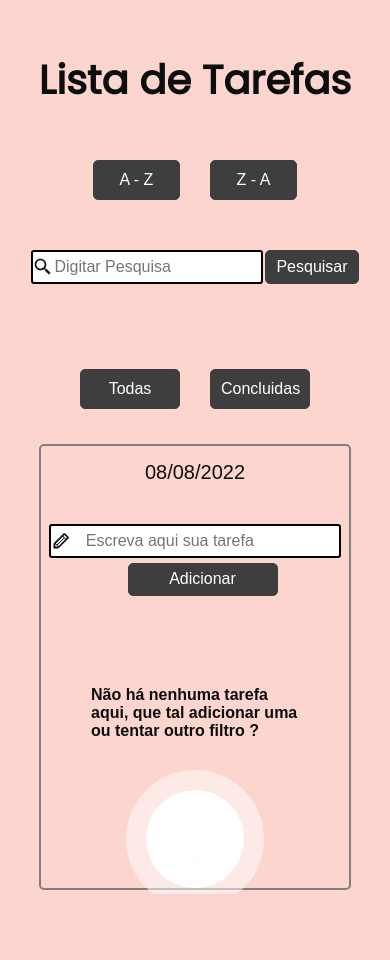
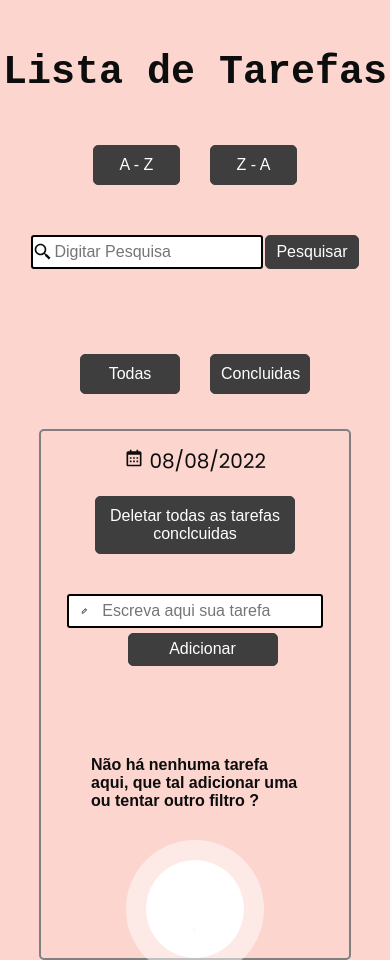
Before and after one commit to yasminalves16/ListaDeTarefas, a React (Create React App) app: page /dashboard in a window 390 px wide. Before the commit the page ends 894 px from the top, so only its background shows below. Built offline with nearby package versions, Linux system fonts and the light colour scheme.

Commit message:
fix: style mobile, and toast

```diff
--- a/src/components/Form/styles.js
+++ b/src/components/Form/styles.js
@@ -37,21 +37,29 @@ export const FormStyle = styled.form`
             background-color: #737373;
         }
     }
+    @media (max-width:900px) {
+        flex-direction: column;
+
+        button {
+            margin-top: 5px;
+            width: 150px;
+            height: 4vh;
+        }
+
+    }
 
     @media (max-width: 724px) {
         flex-direction: column;
         align-items: center;
 
-        div{
+        div {
             height: 4vh;
             width: 95%;
-            padding: 0px;
-
         }
 
-        button{
+        button {
             margin-top: 5px;
-            width:150px;
+            width: 150px;
             height: 4vh;
         }
     }
--- a/src/components/ListCard/index.js
+++ b/src/components/ListCard/index.js
@@ -1,7 +1,7 @@
 import { useTasks } from "../../providers/tasks";
 import { useState } from "react";
 
-import { Container, LiEdit } from "./styles";
+import { Container, Container2, LiEdit } from "./styles";
 
 import {
     AiOutlineCarryOut,
@@ -45,7 +45,6 @@ const ListCard = ({ task, id }) => {
                     name="salvar edição tarefa"
                     onClick={() => handleSave(id)}
                 >
-
                     <AiOutlineCheck />
                 </button>
             </LiEdit>
@@ -53,33 +52,34 @@ const ListCard = ({ task, id }) => {
     } else {
         if (valueButton === "Concluidas") {
             return (
-                <Container className={valueButton}>
+                <Container2 className={valueButton}>
                     <AiOutlineCarryOut />
                     <hr />
                     <label htmlFor={id}>{task}</label>
-                </Container>
+                </Container2>
             );
         }
         return (
             <Container className={valueButton}>
-
-                    <label htmlFor={id}>{task}</label>
-                    <hr />
+                <label htmlFor={id}>{task}</label>
+                <hr />
 
                 <div>
                     <button
                         name="concluir tarefa"
                         onClick={() => completedList(task, id)}
-                    >Salvar
+                    >
+                        Concluir
                         <AiOutlineCheck />
                     </button>
                     <button name="editar tarefa" onClick={handleOnEdit}>
-                      Editar  <AiOutlineEdit />
+                        Editar <AiOutlineEdit />
                     </button>
                     <button
                         name="excluir tarefa"
                         onClick={() => removeFromList(id)}
-                    >Excluir
+                    >
+                        Excluir
                         <TbTrashX />
                     </button>
                 </div>
--- a/src/components/ListCard/styles.js
+++ b/src/components/ListCard/styles.js
@@ -83,3 +83,40 @@ export const LiEdit = styled.li`
         align-items: flex-start;
     }
 `;
+
+export const Container2 = styled.li`
+    background-color: var(--white);
+    border-radius: 8px;
+    display: flex;
+    flex-direction: column;
+    align-items: center;
+    width: 250px;
+    height: 230px;
+    padding: 16px;
+    margin: 10px;
+    box-shadow: 0px 4px 4px rgba(0, 0, 0, 0.3);
+    border: 1 px solid var(--black);
+    color: var(--black);
+    overflow-wrap: break-word;
+    word-wrap: break-word;
+    overflow: auto;
+    font-size: 1.2em;
+
+    label {
+        width: 80%;
+        color: black;
+        text-decoration: line-through grey;
+        font-style: italic;
+        font-weight: bold;
+    }
+
+    hr {
+        width: 80%;
+        margin-top: 16px;
+        margin-bottom: 16px;
+    }
+    svg {
+        font-size: 1.3rem;
+        margin: 5px;
+    }
+`;
--- a/src/pages/dashboard/index.js
+++ b/src/pages/dashboard/index.js
@@ -2,21 +2,23 @@ import Aside from "../../components/Aside";
 import Form from "../../components/Form";
 import List from "../../components/List";
 import NavBar from "../../components/NavBar";
+import Button from "../../components/Button";
 
-import {Container, Header, Main} from "./styles";
+import { Container, Header, Main, StyleButton } from "./styles";
 
+import { useTasks } from "../../providers/tasks";
+
+import { BiCalendar } from "react-icons/bi";
 
 const Dashboard = () => {
-
-
-    const date = new Date()
+    const date = new Date();
     const today = date.toLocaleDateString("pt-BR", {
         day: "2-digit",
-        month:"2-digit",
+        month: "2-digit",
         year: "numeric",
     });
 
-
+    const { removeAll } = useTasks();
 
     return (
         <Container>
@@ -26,7 +28,16 @@ const Dashboard = () => {
             <Aside />
             <NavBar />
             <Main>
-                <p>{today}</p>
+                <p>
+                    {" "}
+                    <BiCalendar /> {today}
+                </p>
+                <StyleButton>
+                    <Button
+                        functionClick={removeAll}
+                        children={"Deletar todas as tarefas conclcuidas"}
+                    />
+                </StyleButton>
                 <Form />
                 <List />
             </Main>
--- a/src/pages/dashboard/styles.js
+++ b/src/pages/dashboard/styles.js
@@ -12,16 +12,19 @@ export const Container = styled.section`
 export const Header = styled.header`
     h1 {
         font-size: 2.5rem;
-        font-family: "Poppins", sans-serif;
     }
-`;
+    `;
 
-export const Main = styled.main`
+    export const Main = styled.main`
     width: 60vw;
     border: 2px solid grey;
     border-radius: 5px;
+    display: flex;
+    flex-direction: column;
+    align-items: center;
 
     p {
+        font-family: "Poppins", sans-serif;
         font-size: 20px;
         text-align: center;
         margin-top: 15px;
@@ -34,5 +37,11 @@ export const Main = styled.main`
     @media (max-width: 724px) {
         width: 80vw;
     }
+`;
 
+export const StyleButton = styled.div`
+    button {
+        width: 200px;
+        margin-top: 20px;
+    }
 `;
--- a/src/providers/tasks.js
+++ b/src/providers/tasks.js
@@ -27,12 +27,15 @@ export const TasksProvider = ({ children }) => {
 
 
     const addToList = (item) => {
+
         if(item){
             setTasks([...tasks, item]);
             toast.success("Tarefa adicionada")
+        }else{
+
+            toast.error("Insira uma tarefa")
         }
 
-        toast.error("Insira uma tarefa")
     };
 
 
@@ -42,15 +45,21 @@ export const TasksProvider = ({ children }) => {
         setTasks(list);
         setShowTasks(list);
 
-        toast.success("Tarefa deletada")
+        toast.success("Tarefa deletada ou completa com sucesso")
     };
 
+    const removeAll = () => {
+        localStorage.setItem("tasksCompleted", JSON.stringify([]));
+        setTasksCompleted([]);
+        setShowTasks([]);
+    }
 
     const completedList = (item, id) => {
         removeFromList(id);
         setTasksCompleted([...tasksCompleted, item]);
         toast.success("Parabéns, tarefa completa.. Para ver clique em concluidas")
     };
+
 
 
     const updateItem = (id, editValue) => {
@@ -85,6 +94,7 @@ export const TasksProvider = ({ children }) => {
                 updateItem,
                 valueButton,
                 setValueButton,
+                removeAll,
             }}
         >
             {children}
```
Also changed, not shown: 1 other file (tests, documents, lock files or other folders).
